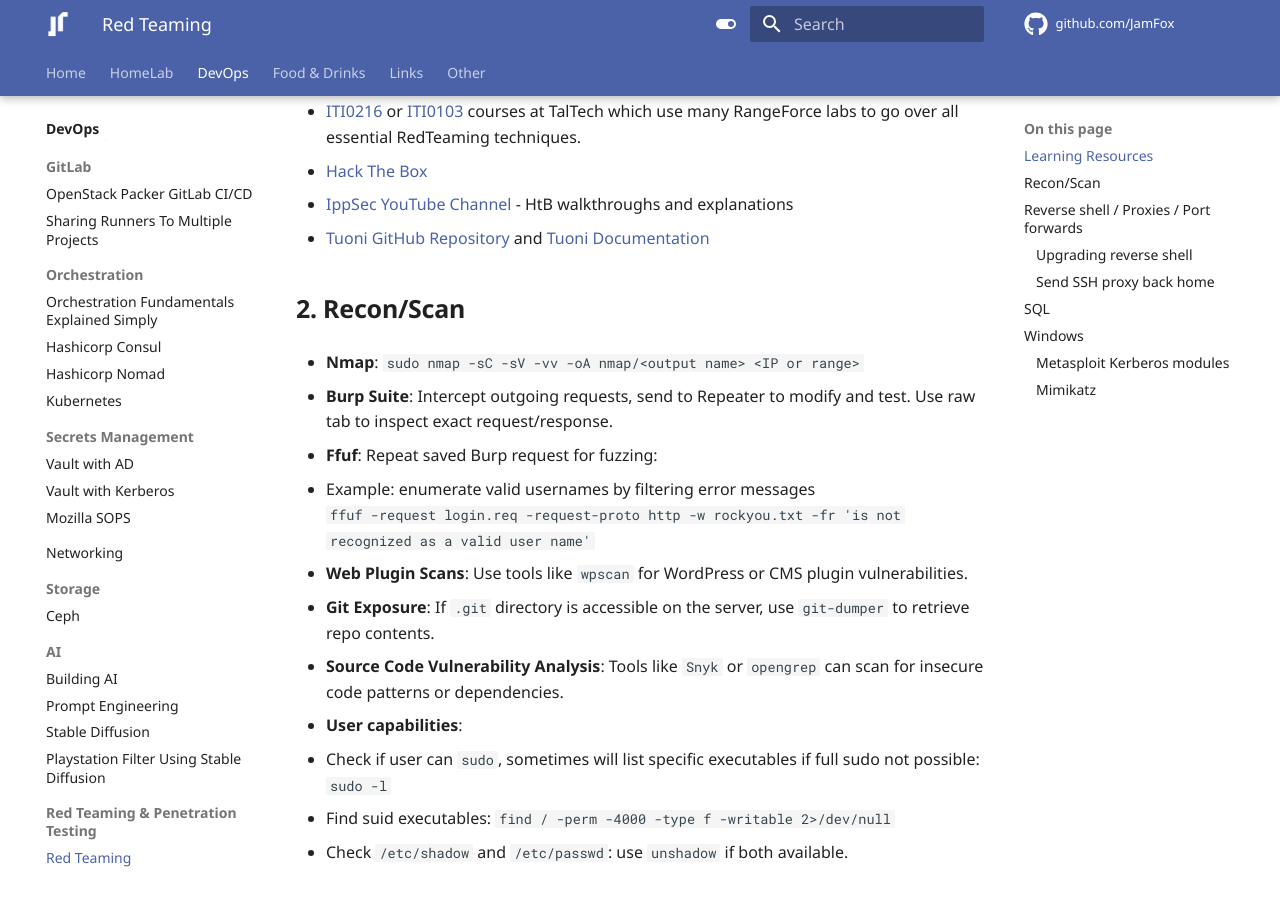
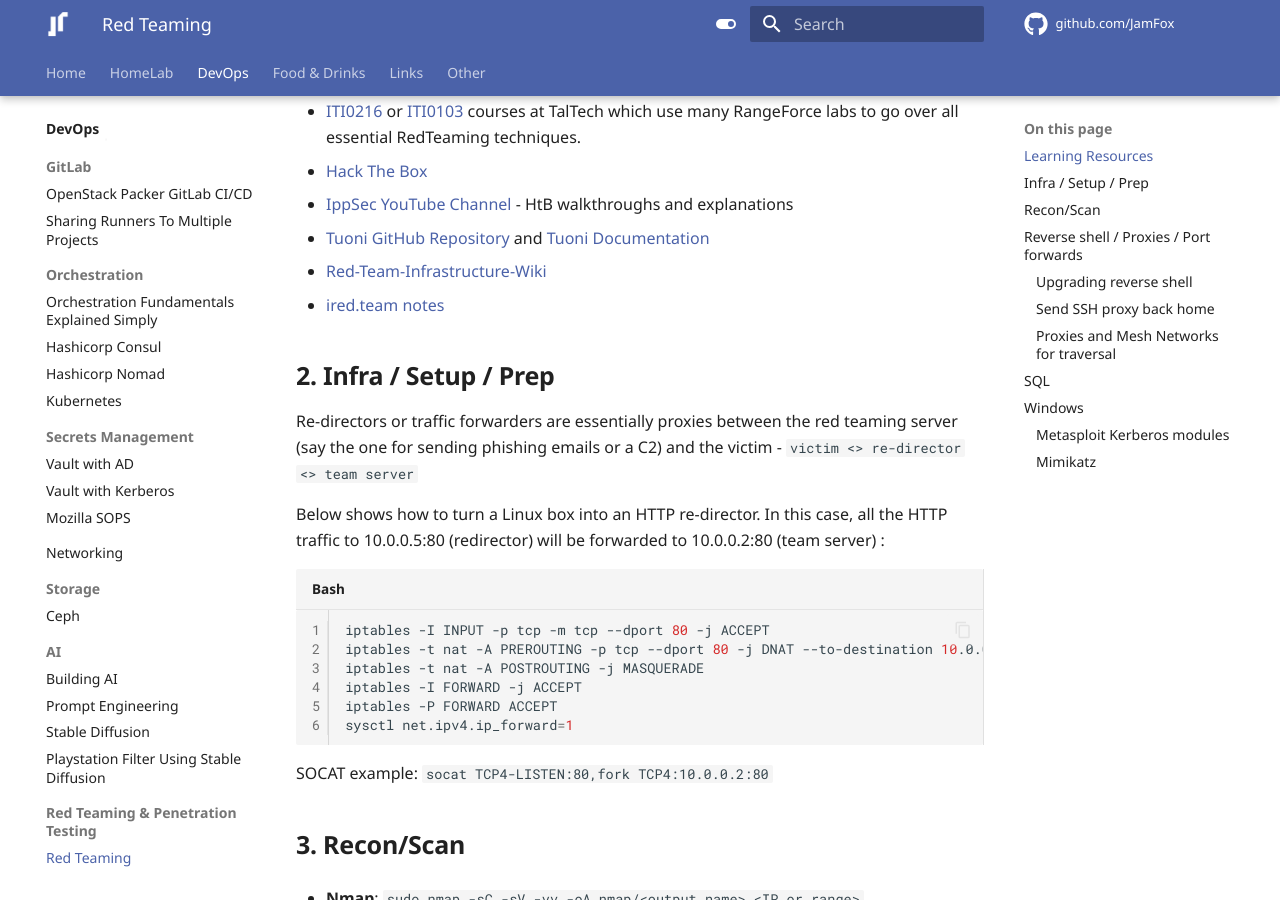
Before and after one commit to JamFox/docs.jamfox.dev, an MkDocs documentation site: the page built from docs/content/devops/redteaming.md, in a window 1280 px wide and 900 px high, scrolled down 303 px. Built offline with MkDocs 1.6.1 and Material for MkDocs 9.7.7, drawn with Linux system fonts in a browser that asks for light colours; plug-ins that fetch from the network failed and are left out; comment, search, counter and statistics services are not loaded; some of the changed text lies outside the part shown.

Commit message:
some new stuff

````diff
--- a/docs/content/devops/redteaming.md
+++ b/docs/content/devops/redteaming.md
@@ -14,6 +14,25 @@ title: "Red Teaming"
 - [Hack The Box](https://www.hackthebox.com/)
 - [IppSec YouTube Channel](https://www.youtube.com/@ippsec/videos) - HtB walkthroughs and explanations
 - [Tuoni GitHub Repository](https://github.com/shell-dot/tuoni) and [Tuoni Documentation](https://docs.shelldot.com/)
+- [Red-Team-Infrastructure-Wiki](https://github.com/bluscreenofjeff/Red-Team-Infrastructure-Wiki)
+- [ired.team notes](https://www.ired.team/)
+
+## Infra / Setup / Prep
+
+Re-directors or traffic forwarders are essentially proxies between the red teaming server (say the one for sending phishing emails or a C2) and the victim - `victim <> re-director <> team server`
+
+Below shows how to turn a Linux box into an HTTP re-director. In this case, all the HTTP traffic to 10.0.0.5:80 (redirector) will be forwarded to 10.0.0.2:80 (team server) :
+
+```bash
+iptables -I INPUT -p tcp -m tcp --dport 80 -j ACCEPT
+iptables -t nat -A PREROUTING -p tcp --dport 80 -j DNAT --to-destination 10.0.0.2:80
+iptables -t nat -A POSTROUTING -j MASQUERADE
+iptables -I FORWARD -j ACCEPT
+iptables -P FORWARD ACCEPT
+sysctl net.ipv4.ip_forward=1
+```
+
+SOCAT example: `socat TCP4-LISTEN:80,fork TCP4:10.0.0.2:80`
 
 ## Recon/Scan
 
@@ -80,6 +99,16 @@ If direct SSH is not possible but SSH is available inside the reverse shell, you
     ```
 - Then on Kali use 9999 as proxy (for example with `proxychains`)
 
+### Proxies and Mesh Networks for traversal
+
+Proxychains
+
+Wireguard
+
+ligolo-ng - TUN iface, no need for proxychains etc.
+
+Knockd
+
 ## SQL
 
 - `sqlmap`: Automated tool for SQL injection and database takeover.
@@ -97,6 +126,7 @@ Quick SQL command cheat sheet
 - bloodhound https://github.com/SpecterOps/BloodHound GUI to map explore and see interesting relations
 - Mimikatz for Kerberos
 - Remmina for RDP sessions
+- rundll for persistence (hides from Task Manager etc)
 
 - **LM (LanManager):** Old, deprecated, no encryption.
 - **NTLM (New Technology LanManager):** Insecure, deprecated. ISO/EITS standards recommend not using it ([EITS documentation](https://eits.ria.ee/et/versioon/2023/eits-poohidokumendid/etalonturbe-kataloog/app-rakendused/app2-kataloogiteenused/app22-active-directory-domain-services/4-lisateave/4-lisateave/42-ruehmapoliitika-turvasaetete-naeidis/)). Vulnerable to Pass-the-Hash attacks.
````
Also changed, not shown: docs/content/devops/networking.md (+2 -0 lines), docs/content/links/essays.md (+1 -0 lines), docs/content/links/it.md (+1 -0 lines).
